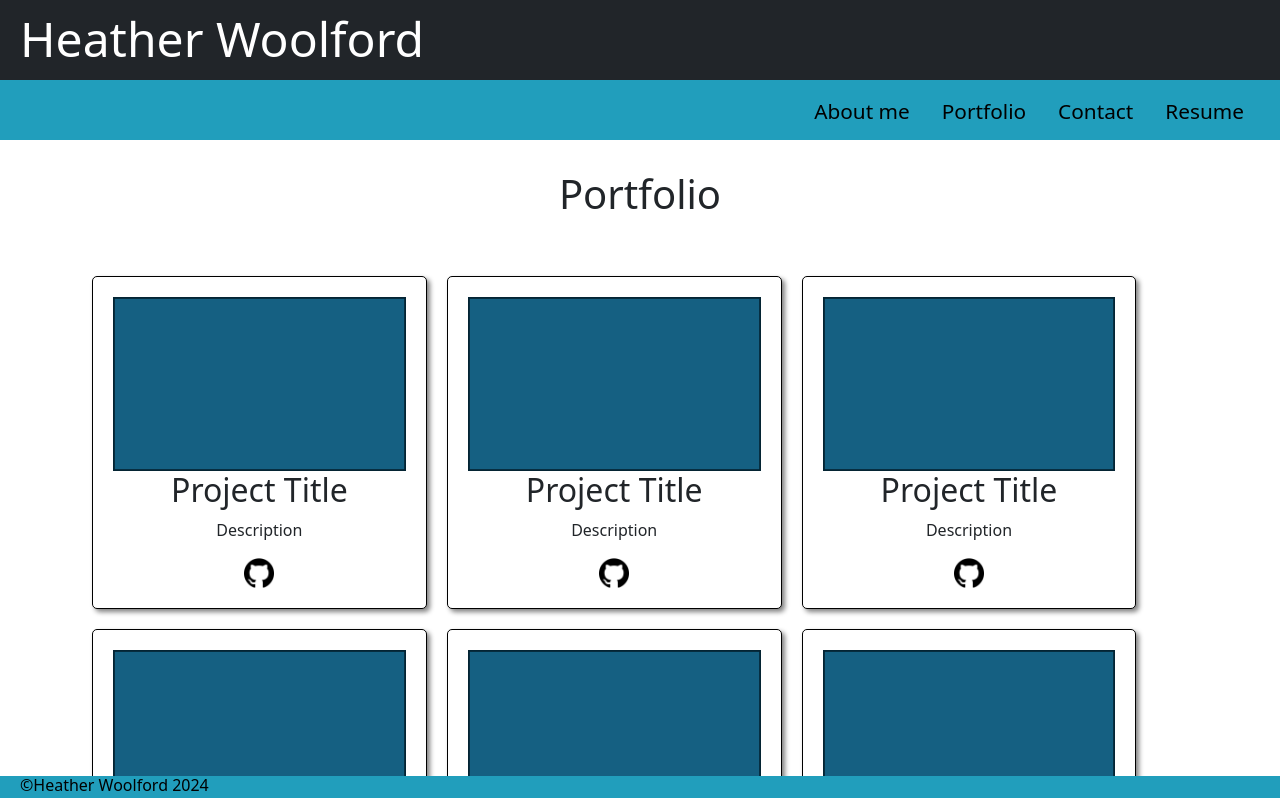
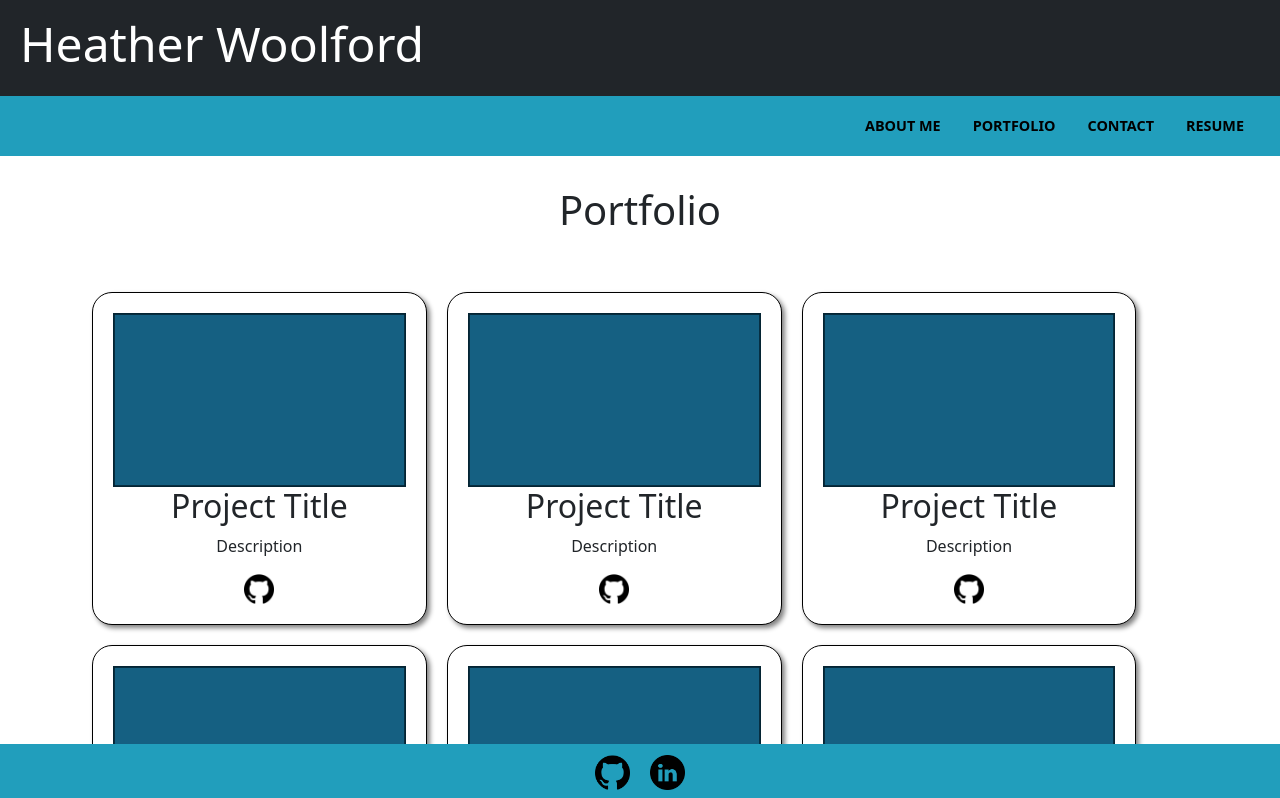
Before and after one commit to hwoolford/professional-portfolio, a React (Vite) app in the folder professional-portfolio/: page /portfolio in a window 1280 px wide. Shown: the top 798 px of the page. Built offline with nearby package versions, Linux system fonts and the light colour scheme.

Commit message:
Updated footer, header, and navigation styling

```diff
--- a/professional-portfolio/src/components/Footer.jsx
+++ b/professional-portfolio/src/components/Footer.jsx
@@ -1,19 +1,14 @@
-const styles = {
-    footerStyle: {
-      background: "#219ebc",
-      height: "1.5rem",
-    },
-    footerTextStyle: {
-      fontSize: "1rem",
-      color: "black",
-      paddingLeft: "20px",
-    },
-  };
+import '../styles/footer.css'
 
-  export default function Footer() {
-    return (
-      <footer style={styles.footerStyle} className="footer fixed-bottom">
-        <h1 style={styles.footerTextStyle}>©Heather Woolford 2024</h1>
-      </footer>
-    );
-  }
+export default function Footer() {
+  return (
+    <footer className="footer fixed-bottom">
+    <a href="https://github.com/hwoolford" target="_blank" rel="noreferrer">
+      <img className="socialLogo" src="./assets/githublogo.png" alt="GitHub Repo"></img>
+    </a>
+    <a href="https://www.linkedin.com/in/hwoolford/" target="_blank" rel="noreferrer">
+    <img className="socialLogo" src="./assets/linkedinlogo.png" alt="LinkedIn Page"></img>
+  </a>
+  </footer>
+  );
+}
--- a/professional-portfolio/src/components/Header.jsx
+++ b/professional-portfolio/src/components/Header.jsx
@@ -1,20 +1,9 @@
-const styles = {
-  headerStyle: {
-    background: "#212529",
-    height: "5rem",
-  },
-  headingStyle: {
-    fontSize: "3rem",
-    color: "white",
-    paddingLeft: "20px",
-    paddingTop: "10px",
-  },
-};
+import '../styles/header.css'
 
 export default function Header() {
   return (
-    <header style={styles.headerStyle} className="header">
-      <h1 style={styles.headingStyle}>Heather Woolford</h1>
+    <header className='header'>
+      <h1 className='headerText'>Heather Woolford</h1>
     </header>
   );
 }
--- a/professional-portfolio/src/components/Navigation.jsx
+++ b/professional-portfolio/src/components/Navigation.jsx
@@ -10,7 +10,7 @@ export default function Navigation({ currentPage, handlePageChange }) {
           onClick={() => handlePageChange("About")}
           className={currentPage === "About" ? "nav-link active" : "nav-link"}
         >
-          About me
+          ABOUT ME
         </a>
       </li>
       <li className="nav-item">
@@ -19,7 +19,7 @@ export default function Navigation({ currentPage, handlePageChange }) {
           onClick={() => handlePageChange("Portfolio")}
           className={currentPage === "Portolio" ? "nav-link active" : "nav-link"}
         >
-          Portfolio
+          PORTFOLIO
         </a>
       </li>
       <li className="nav-item">
@@ -28,7 +28,7 @@ export default function Navigation({ currentPage, handlePageChange }) {
           onClick={() => handlePageChange("Contact")}
           className={currentPage === "Contact" ? "nav-link active" : "nav-link"}
         >
-          Contact
+          CONTACT
         </a>
       </li>
       <li className="nav-item">
@@ -37,7 +37,7 @@ export default function Navigation({ currentPage, handlePageChange }) {
         onClick={() => handlePageChange("Resume")}
           className={currentPage === "Resume" ? "nav-link active" : "nav-link"}
         >
-          Resume
+          RESUME
         </a>
       </li>
     </ul>
--- a/professional-portfolio/src/components/pages/Portfolio.jsx
+++ b/professional-portfolio/src/components/pages/Portfolio.jsx
@@ -6,12 +6,12 @@ export default function Portfolio() {
       <h1 className="text-center title">Portfolio</h1>
       <div className="container">
       <Project
-        url="www.google.com"
+        url="http://www.google.com"
         img="./assets/projectplaceholder.png"
         alt=""
         title="Project Title"
         desc="Description"
-        repo="www.github.com"
+        repo="http://www.github.com"
       />
       <Project
         url=""
--- /dev/null
+++ b/professional-portfolio/src/styles/footer.css
@@ -0,0 +1,13 @@
+.footer {
+    background-color: #219ebc;
+    height: 3.5rem;
+    display: flex;
+    align-items: center;
+    justify-content: center;
+}
+
+.socialLogo {
+    height: 35px;
+    padding-left: 10px;
+    padding-right: 10px;
+}
--- /dev/null
+++ b/professional-portfolio/src/styles/header.css
@@ -0,0 +1,12 @@
+.header {
+    background-color: #212529;
+    height: 6rem;
+    display: flex;
+    align-items: center;
+}
+
+.headerText {
+    font-size: 3rem;
+    color: white;
+    padding-left: 20px;
+}
--- a/professional-portfolio/src/styles/navigation.css
+++ b/professional-portfolio/src/styles/navigation.css
@@ -8,8 +8,9 @@
 
 .navbar a {
     color: black;
-    font-size: 1.3rem;
+    font-size: .9rem;
     text-decoration: none;
+    font-weight: bold;
 }
 
 .navbar a:hover {
--- a/professional-portfolio/src/styles/project.css
+++ b/professional-portfolio/src/styles/project.css
@@ -6,7 +6,7 @@
 .card {
     display: inline-block;
     border: 1px solid black;
-    border-radius: 5px;
+    border-radius: 20px;
     box-shadow: 3px 3px 5px gray;
     padding: 20px;
     margin: 10px;
```
Also changed, not shown: professional-portfolio/assets/githublogowhite.png (added), professional-portfolio/assets/linkedinlogowhite.png (added).
